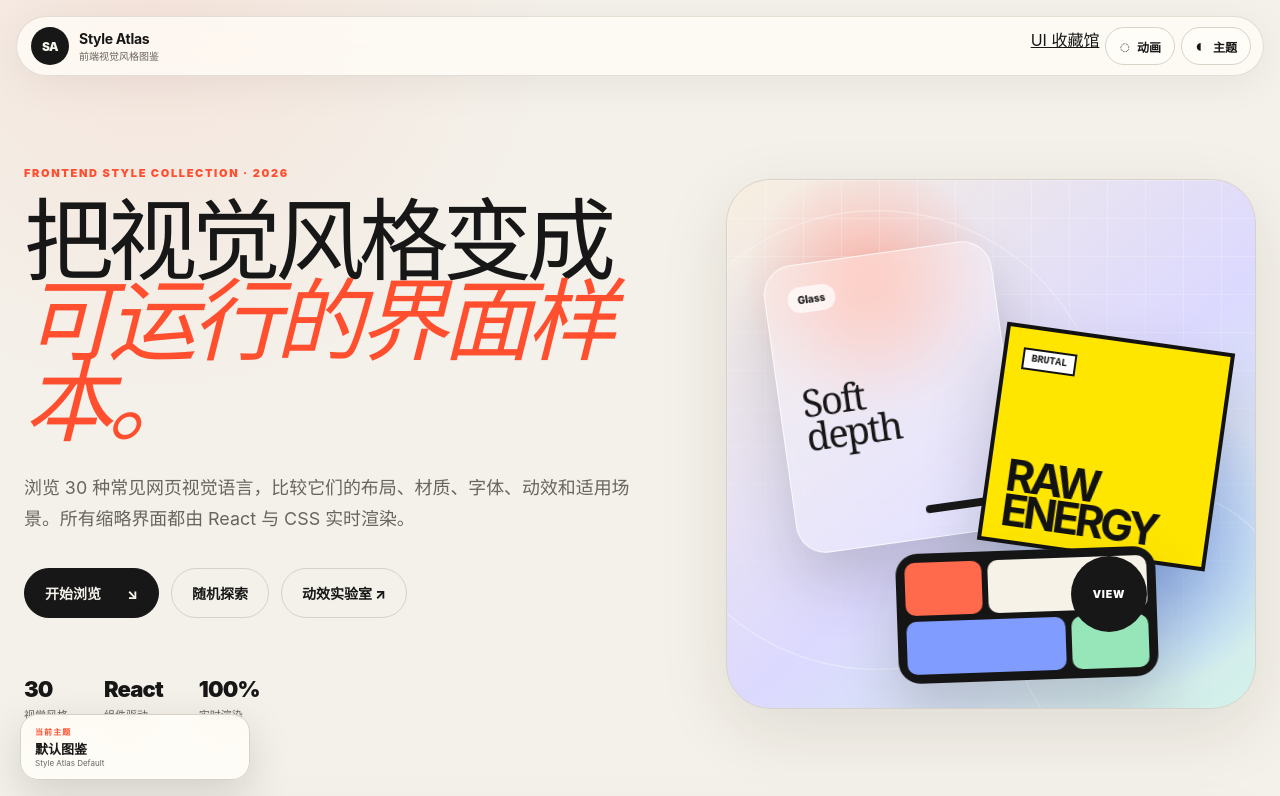
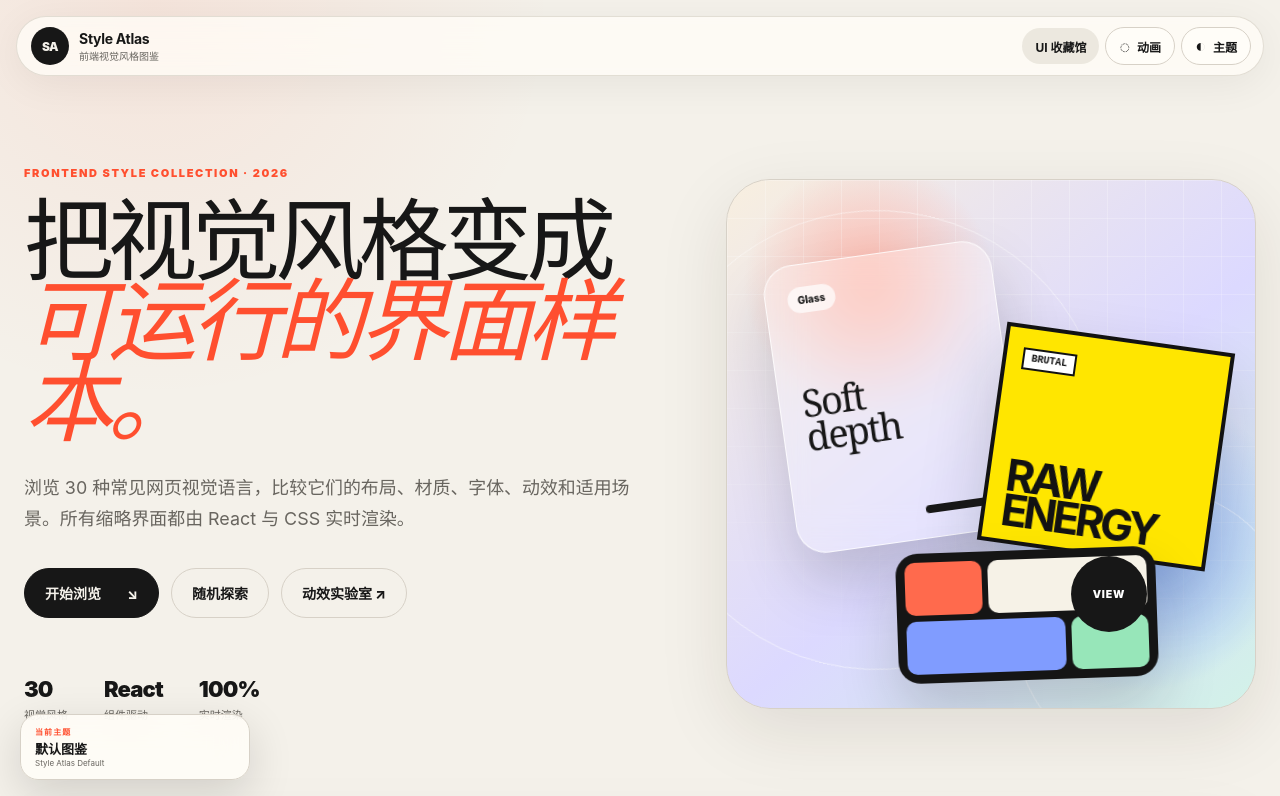
Before and after one commit to weepwood/style-atlas, a React (Vite) app: page / in a window 1280 px wide. Shown: the top 796 px of the page. Built offline with nearby package versions, Linux system fonts and the light colour scheme.

Commit message:
style: 增加顶部收藏馆入口样式

```diff
--- a/src/styles/collection-atlas.css
+++ b/src/styles/collection-atlas.css
@@ -1,3 +1,7 @@
+.collection-nav-link { display: inline-flex; align-items: center; align-self: center; min-height: 36px; padding: 0 13px; border-radius: 999px; color: var(--ink); background: var(--surface-2); text-decoration: none; font-size: 12px; font-weight: 750; white-space: nowrap; }
+.collection-nav-link:hover { color: var(--accent); }
+.collection-nav-link:focus-visible { outline: 2px solid var(--accent); outline-offset: 3px; }
+@media(max-width: 460px) { .collection-nav-link { font-size: 11px; padding: 0 10px; } }
 .collection-atlas {
   width: min(calc(100% - 48px), var(--content));
   margin: 0 auto 100px;
```
